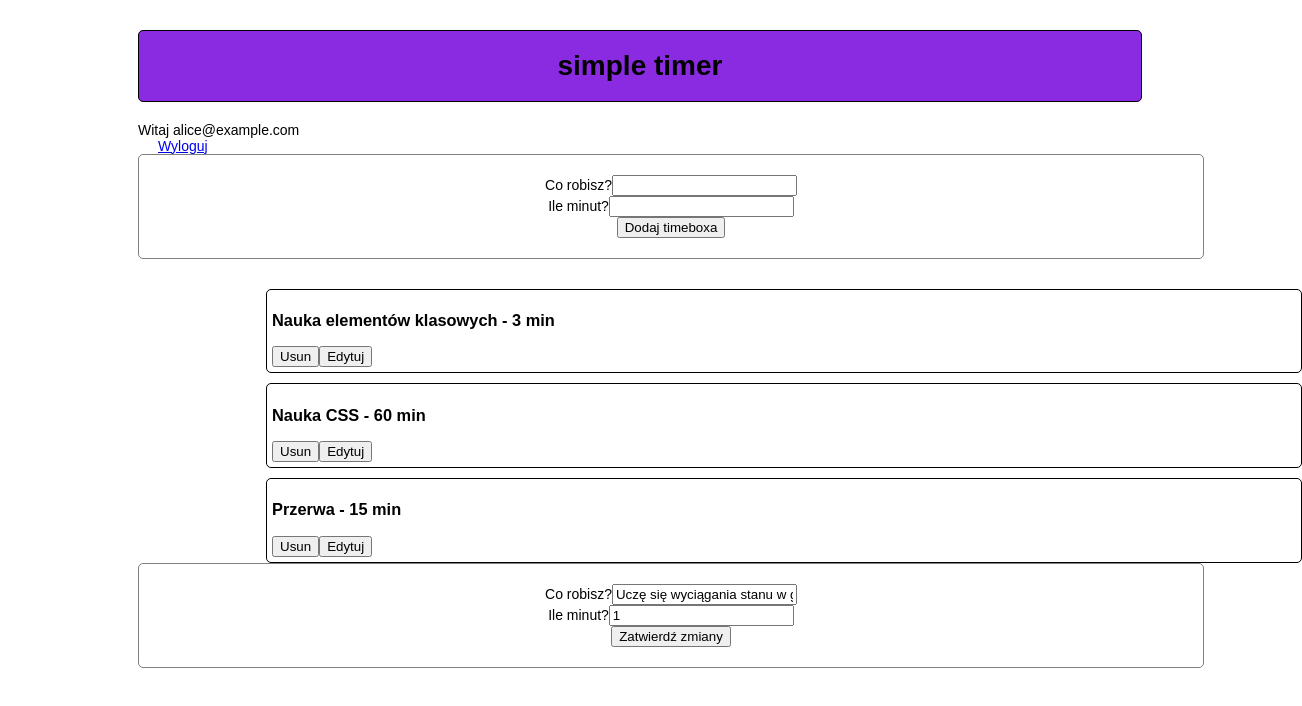
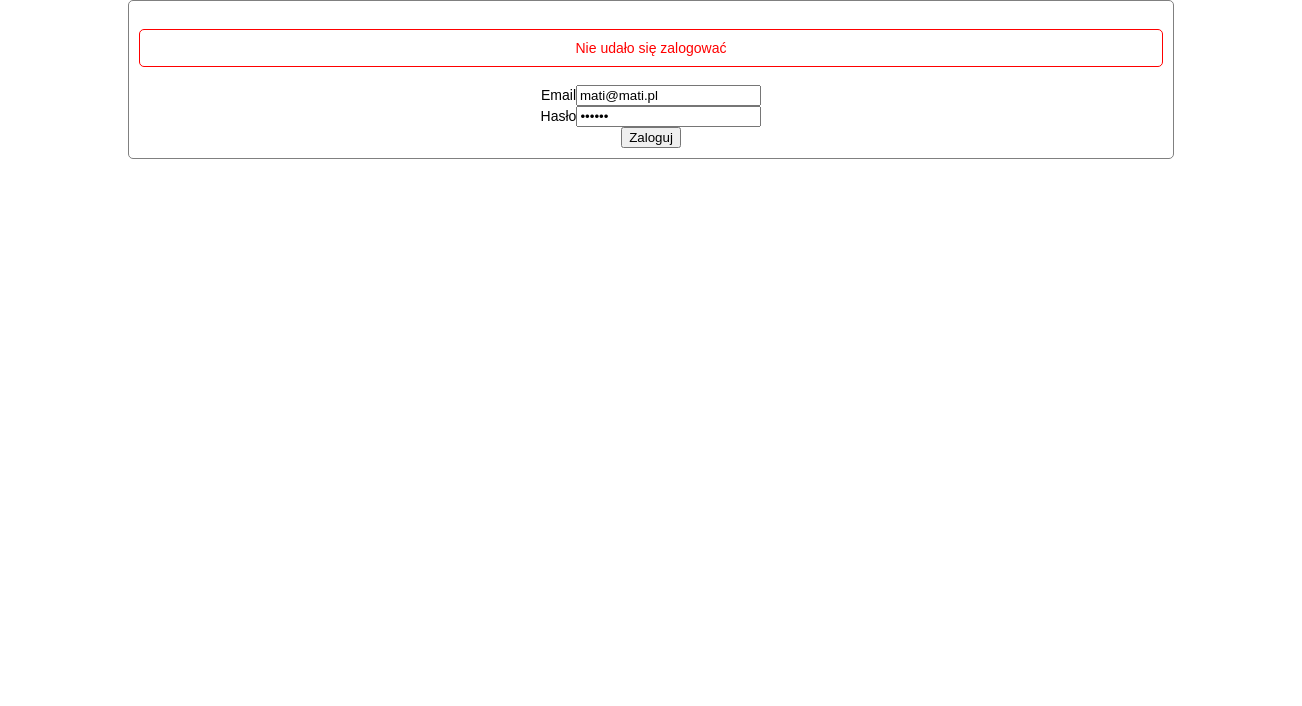
Before and after one commit to Maczi01/React-Timer, a React app: page / in a window 1280 px wide. Shown: the whole page, 1302 px wide, since content can reach past the window. Built offline with nearby package versions, Linux system fonts and the light colour scheme; data requests are answered from the project's data file.

Commit message:
add login form component

```diff
--- a/src/components/App.js
+++ b/src/components/App.js
@@ -4,6 +4,7 @@ import EditableCurrentTimebox from "./EditableCurrentTimebox";
 import Title from "./Title";
 import ErrorCatcher from "./ErrorCatcher";
 import styled from 'styled-components';
+import LoginForm from "./LoginForm";
 
 const AppWrapper = styled.div`
   width: 80vw;
@@ -13,11 +14,13 @@ const AppWrapper = styled.div`
 
 class App extends React.Component {
 
-    isUserLoggedIn = () => true;
+    isUserLoggedIn = () => false;
 
     getUserEmail = () => "alice@example.com";
 
     handleLogout = () => console.log("logout");
+
+    onLoginAttempt = (credentials) => console.log("Zalogowano", credentials)
 
     render() {
         return (
@@ -36,9 +39,10 @@ class App extends React.Component {
                                 </header>
                             </>
                             :
-                            <div>
-                                Login form
-                            </div>
+                            <LoginForm
+                                errorMessage="Nie udało się zalogować"
+                                onLoginAttempt={this.onLoginAttempt}
+                            />
                     }
                 </ErrorCatcher>
 
--- a/src/components/LoginForm.js
+++ b/src/components/LoginForm.js
@@ -0,0 +1,50 @@
+import React from 'react';
+import uuid from "uuid";
+
+class LoginForm extends React.Component {
+    state = {
+        email: "mati@mati.pl",
+        password: "qwerty"
+    }
+    handleEmailChange = (e) => {
+        this.setState({email: e.target.value})
+    }
+    handlePasswordChange = (e) => {
+        this.setState({password: e.target.value})
+    }
+    handleSubmit = (e) => {
+        e.preventDefault()
+        this.props.onLoginAttempt({
+            email: this.state.email,
+            password: this.state.password
+        });
+    }
+
+
+    render() {
+        return (
+            <form onSubmit={this.handleSubmit} className="LoginForm" autoComplete="off">
+
+                <div className="LoginForm__error--message">{this.props.errorMessage}</div>
+                <label>Email
+                    <input
+                        value={this.state.email}
+                        onChange={this.handleEmailChange}
+                        type="text"/>
+                </label><br/>
+                <label>Hasło
+                    <input
+                        autoComplete="off"
+                        value={this.state.password}
+                        onChange={this.handlePasswordChange}
+                        type="password"
+                    />
+                </label><br/>
+                <button>Zaloguj
+                </button>
+            </form>
+        )
+    }
+}
+
+export default LoginForm
--- /dev/null
+++ b/src/styles/LoginForm.scss
@@ -0,0 +1,17 @@
+.LoginForm {
+  margin: 0 auto;
+  width: 80vw;
+  text-align: center;
+  border: 1px solid gray;
+  border-radius: 5px;
+  padding: 10px;
+  margin-bottom: 20px;
+  &__error--message{
+    margin: 18px auto;
+    text-align: center;
+    padding: 10px;
+    border: 1px solid red;
+    border-radius: 5px;
+    color:red;
+  }
+}
--- a/src/styles/components.scss
+++ b/src/styles/components.scss
@@ -5,3 +5,4 @@
 @import "ProgressBar";
 @import "CurrentTimebox";
 @import "Clock";
+@import "LoginForm";
```
